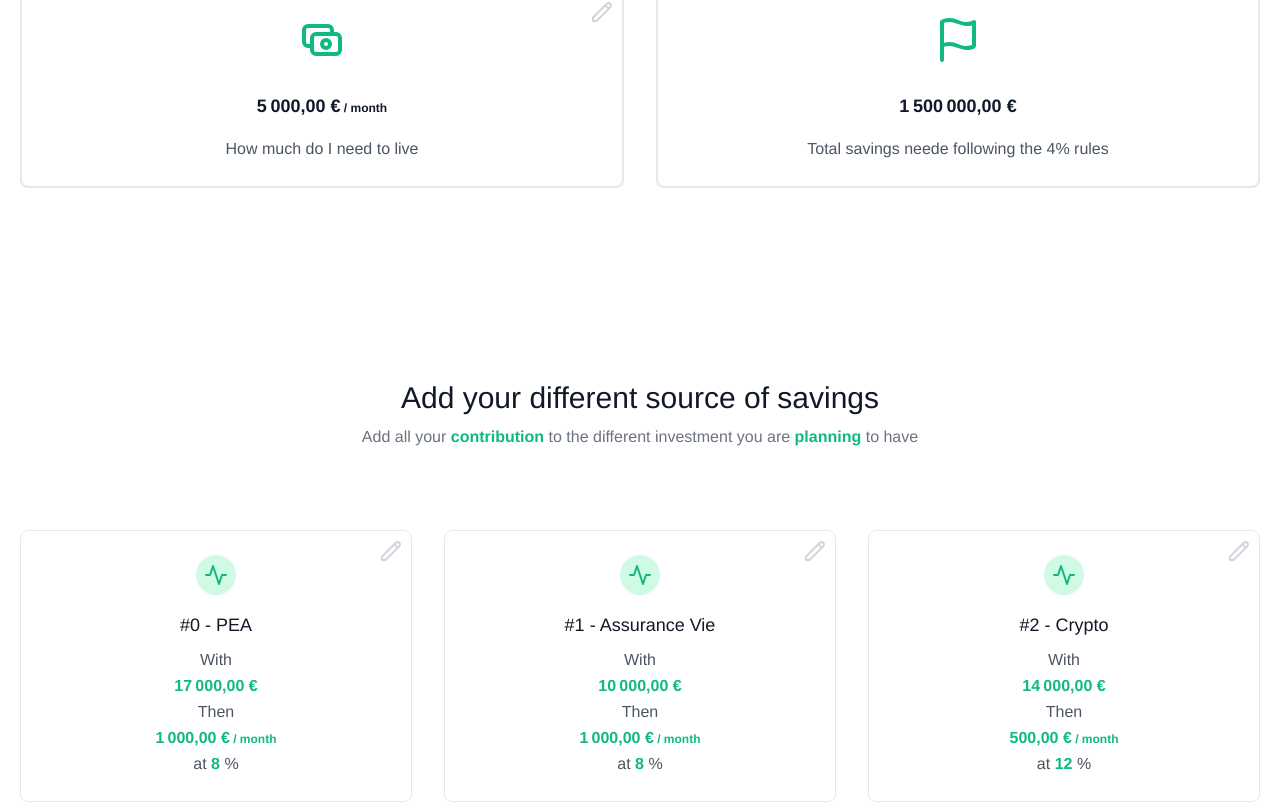
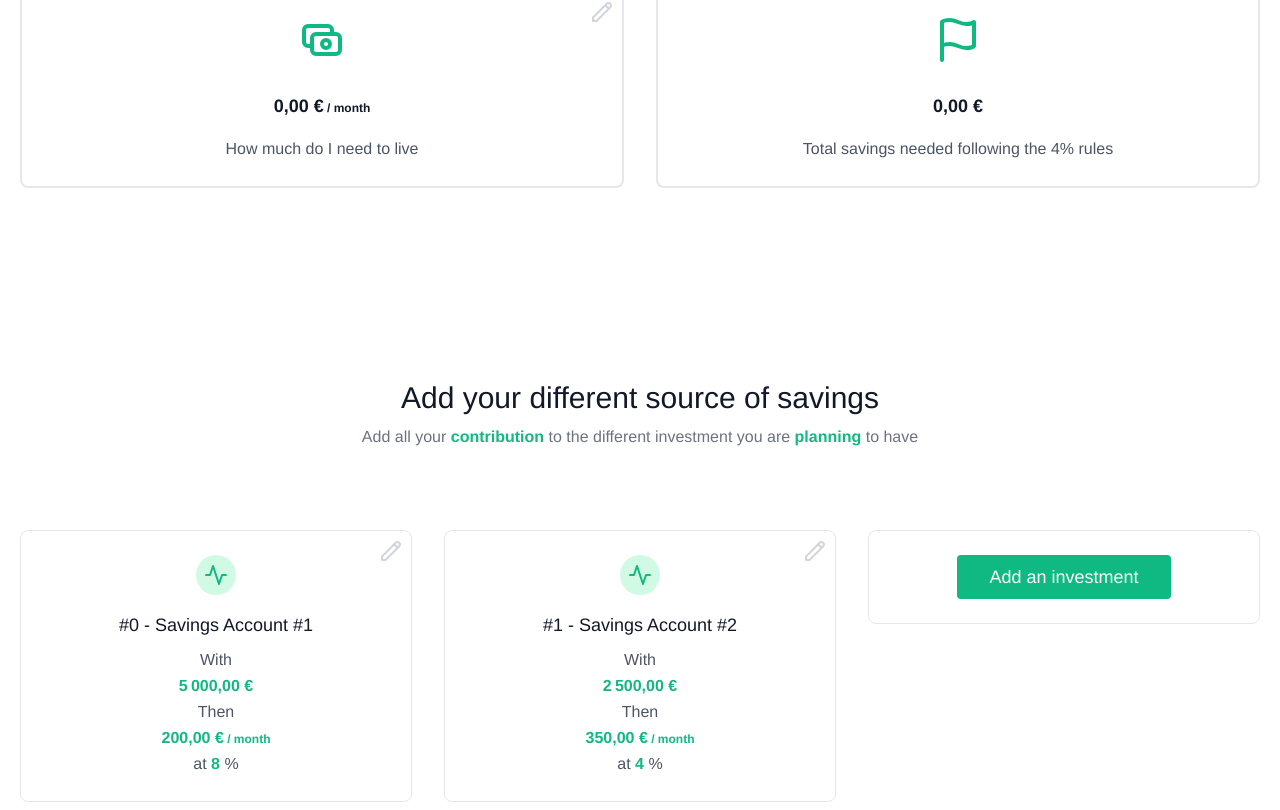
Before and after one commit to sylvnco/FireCalc, a Vue app in the folder CalcFire/: page / in a window 1280 px wide. Shown: the part 350-1160 px from the top of the page. Built offline with nearby package versions, Linux system fonts and the light colour scheme.

Commit message:
fix save issue

```diff
--- a/CalcFire/src/App.vue
+++ b/CalcFire/src/App.vue
@@ -26,7 +26,7 @@
           <div class="p-4 md:w-1/2 sm:w-1/1 w-full">
             <div class="relative border-2 border-gray-200 px-4 py-6 rounded-lg">
               <svg
-                @click="isEditMode = !isEditMode"
+                @click="edit()"
                 xmlns="http://www.w3.org/2000/svg"
                 class="h-6 w-6 absolute top-2 right-2"
                 v-bind:class="[isEditMode ? 'text-green-400' : 'text-gray-300']"
@@ -96,7 +96,7 @@
                 />
               </h2>
               <p class="leading-relaxed">
-                Total savings neede following the 4% rules
+                Total savings needed following the 4% rules
               </p>
             </div>
           </div>
@@ -240,6 +240,7 @@ import { defineComponent } from "vue";
 import IncomeSourceListComponent from "./components/IncomeSourceListComponent.vue";
 import currencyAmountComponent from "./components/common/currencyAmountComponent.vue";
 
+
 import { useStore } from "vuex";
 
 let store;
@@ -251,10 +252,8 @@ export default defineComponent({
   },
   data() {
     return {
-      targetRent: 5000,
       targetYear: 0,
-      interestRate: 10,
-      monthlySaving: 750,
+      targetRent: 0,
       plan: [],
       ans: 0,
       isEditMode: false,
@@ -267,13 +266,26 @@ export default defineComponent({
    if (localStorage.getItem('sources')) {
       try {
         const sources = JSON.parse(localStorage.getItem('sources'));
-        store.dispatch('set',sources )
+        store.dispatch('set', sources);
       } catch(e) {
         localStorage.removeItem('sources');
       }
     }
+    if (localStorage.getItem('targetRent')) {
+      try {
+        this.targetRent = localStorage.getItem('targetRent');
+      } catch(e) {
+        localStorage.removeItem('targetRent');
+      }
+    }
   },
   methods: {
+    edit(){
+      this.isEditMode = !this.isEditMode;
+      if(!this.isEditMode){
+        localStorage.setItem('targetRent', this.targetRent);
+      }
+    },
     calculate(index, savings, roi, initial = 0) {
       let interestRate = 0;
       if (this.isInflationAdjusted) {
--- a/CalcFire/src/components/IncomeSourceListComponent.vue
+++ b/CalcFire/src/components/IncomeSourceListComponent.vue
@@ -66,10 +66,10 @@ export default defineComponent({
   methods: {
     add() {
       store.dispatch("add", {
-        name: "Placement",
-        savings: 1000,
+        name: "Savings",
+        savings: 100,
         roi: 10,
-        initial: 0,
+        initial: 1000,
       });
     },
   },
--- a/CalcFire/src/components/common/currencyAmountComponent.vue
+++ b/CalcFire/src/components/common/currencyAmountComponent.vue
@@ -11,7 +11,7 @@ export default defineComponent({
   name: "currencyAmount",
   props: ['amount','recurring'],
   computed: {
-    amountFormated() {
+    amountFormated(): string {
       var formatter = new Intl.NumberFormat("fr-FR", {
         style: "currency",
         currency: "EUR",
--- /dev/null
+++ b/CalcFire/src/models/IAction.ts
@@ -0,0 +1,19 @@
+import {IIncomeSource} from './IStore'
+
+type Add = {
+    type: 'Add',
+    value: IIncomeSource
+  }
+
+  type Remove = {
+    type: 'Remove',
+    value: number
+  }
+
+  type Set = {
+    type: 'Set',
+    value: number
+  }
+
+  // Declare the union type of actions
+  export type Action = Add | Remove | Set
--- /dev/null
+++ b/CalcFire/src/models/IStore.ts
@@ -0,0 +1,14 @@
+export interface IStore {
+    state: IState;
+}
+
+export interface IState {
+    sources: IIncomeSource[]
+}
+
+export interface IIncomeSource {
+    name: string,
+    savings: number,
+    roi: number,
+    initial: number
+}
--- a/CalcFire/store/store.ts
+++ b/CalcFire/store/store.ts
@@ -4,22 +4,16 @@ const store = createStore({
     state () {
       return {
         sources: [{
-            name: "PEA",
-            savings: 1000,
+            name: "Savings Account #1",
+            savings: 200,
             roi: 8,
-            initial: 17000
+            initial: 5000
           },
           {
-            name: "Assurance Vie",
-            savings: 1000,
-            roi: 8,
-            initial: 10000
-          },
-          {
-            name: "Crypto",
-            savings: 500,
-            roi: 12,
-            initial: 14000
+            name: "Savings Account #2",
+            savings: 350,
+            roi: 4,
+            initial: 2500
           }]
       }
     },
@@ -32,7 +26,7 @@ const store = createStore({
         },
         set(state, payload){
           state.sources = payload;
-        }
+        },
     },
     actions: {
         add({commit}, payload){
@@ -43,7 +37,7 @@ const store = createStore({
         },
         set({commit}, payload) {
           commit('set', payload)
-        }
+        },
     }
   })
 
```
